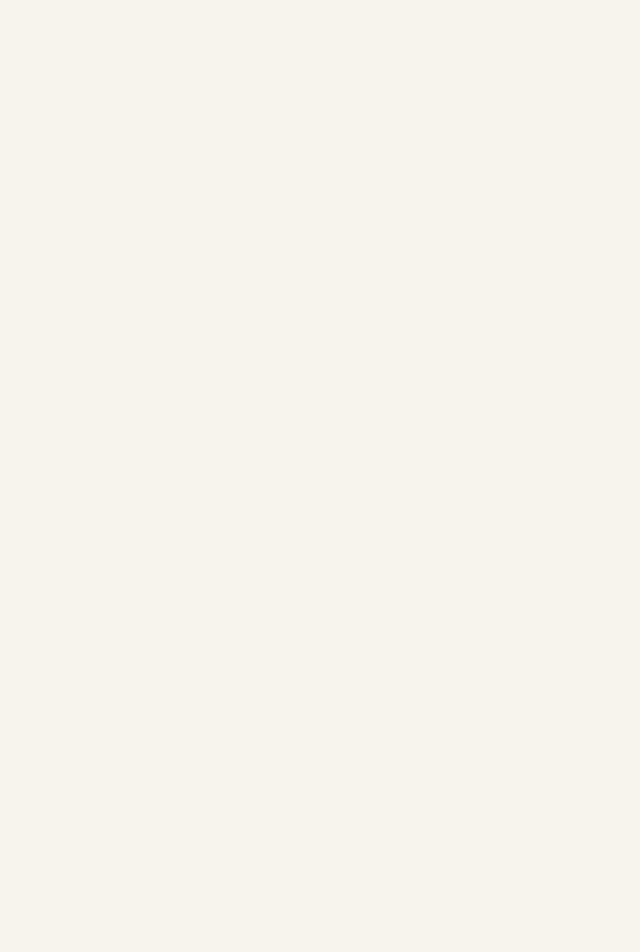
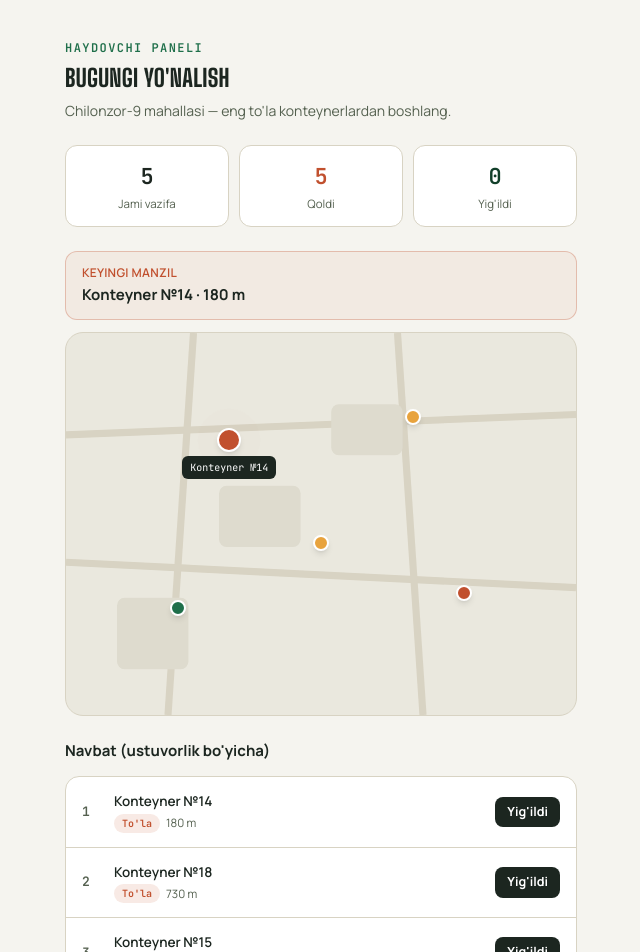
Before and after one commit to kadirovulugbek002-prog/eco-step-uz, a React (Vite) app: page /haydovchi in a window 1280 px wide. Before the commit this address had no page. Shown: the top 952 px of the page, without its empty margins (319-959 px from the left). Before the commit the page ends 800 px from the top, so only its background shows below. Built offline with nearby package versions, Linux system fonts and the light colour scheme.

Commit message:
7-kun: Haydovchi paneli (ustuvorlik navbati, xarita, statistika)

```diff
--- a/src/App.tsx
+++ b/src/App.tsx
@@ -5,6 +5,7 @@ import ProfilePage from "./pages/ProfilePage";
 import MapPage from "./pages/MapPage";
 import RankingPage from "./pages/RankingPage";
 import CouponsPage from "./pages/CouponsPage";
+import DriverPage from "./pages/DriverPage";
 
 export default function App() {
   return (
@@ -16,6 +17,7 @@ export default function App() {
         <Route path="/xarita" element={<MapPage />} />
         <Route path="/reyting" element={<RankingPage />} />
         <Route path="/kuponlar" element={<CouponsPage />} />
+        <Route path="/haydovchi" element={<DriverPage />} />
       </Routes>
     </BrowserRouter>
   );
--- a/src/components/Footer.tsx
+++ b/src/components/Footer.tsx
@@ -1,3 +1,5 @@
+import { Link } from "react-router-dom";
+
 export default function Footer() {
   return (
     <footer className="border-t border-line py-10">
@@ -6,7 +8,17 @@ export default function Footer() {
           <span className="h-[22px] w-[22px] rounded-[7px] bg-primary" />
           Toza Mahalla
         </div>
-        <div className="text-[13px] text-ink-soft">© 2026 · Chiqindini qayta ishlash loyihasi</div>
+        <div className="flex items-center gap-4">
+          <Link
+            to="/haydovchi"
+            className="text-[12.5px] font-semibold text-ink-soft hover:text-ink"
+          >
+            Haydovchimisiz? Panelga kirish →
+          </Link>
+          <div className="text-[13px] text-ink-soft">
+            © 2026 · Chiqindini qayta ishlash loyihasi
+          </div>
+        </div>
       </div>
     </footer>
   );
--- /dev/null
+++ b/src/components/driver/DailyStats.tsx
@@ -0,0 +1,31 @@
+interface Props {
+  total: number;
+  collected: number;
+}
+
+export default function DailyStats({ total, collected }: Props) {
+  const remaining = total - collected;
+
+  return (
+    <div className="grid grid-cols-3 gap-2.5">
+      <div className="rounded-[12px] border border-line bg-white p-3.5 text-center">
+        <p className="font-mono text-[22px] font-semibold text-ink">
+          {total}
+        </p>
+        <p className="mt-0.5 text-[11.5px] text-ink-soft">Jami vazifa</p>
+      </div>
+      <div className="rounded-[12px] border border-line bg-white p-3.5 text-center">
+        <p className="font-mono text-[22px] font-semibold text-[#C1502E]">
+          {remaining}
+        </p>
+        <p className="mt-0.5 text-[11.5px] text-ink-soft">Qoldi</p>
+      </div>
+      <div className="rounded-[12px] border border-line bg-white p-3.5 text-center">
+        <p className="font-mono text-[22px] font-semibold text-primary-deep">
+          {collected}
+        </p>
+        <p className="mt-0.5 text-[11.5px] text-ink-soft">Yig'ildi</p>
+      </div>
+    </div>
+  );
+}
--- /dev/null
+++ b/src/components/driver/RouteMap.tsx
@@ -0,0 +1,62 @@
+import { containers } from "../../data/content";
+import type { OverallStatus } from "../../types";
+
+const STATUS_COLOR: Record<OverallStatus, string> = {
+  bosh: "#1F6F4A",
+  yarim: "#E8A33D",
+  tola: "#C1502E",
+};
+
+interface Props {
+  collectedIds: Set<string>;
+  targetId: string | null;
+}
+
+export default function RouteMap({ collectedIds, targetId }: Props) {
+  return (
+    <div className="relative aspect-[4/3] w-full overflow-hidden rounded-[18px] border border-line bg-[#EAE8DE]">
+      <svg
+        viewBox="0 0 100 75"
+        preserveAspectRatio="none"
+        className="absolute inset-0 h-full w-full"
+      >
+        <line x1="0" y1="20" x2="100" y2="16" stroke="#D8D3C3" strokeWidth="1.4" />
+        <line x1="0" y1="45" x2="100" y2="50" stroke="#D8D3C3" strokeWidth="1.4" />
+        <line x1="25" y1="0" x2="20" y2="75" stroke="#D8D3C3" strokeWidth="1.4" />
+        <line x1="65" y1="0" x2="70" y2="75" stroke="#D8D3C3" strokeWidth="1.4" />
+        <rect x="30" y="30" width="16" height="12" rx="1.5" fill="#DEDBCE" />
+        <rect x="52" y="14" width="14" height="10" rx="1.5" fill="#DEDBCE" />
+        <rect x="10" y="52" width="14" height="14" rx="1.5" fill="#DEDBCE" />
+      </svg>
+
+      {containers.map((c) => {
+        const done = collectedIds.has(c.id);
+        const isTarget = c.id === targetId;
+        return (
+          <div
+            key={c.id}
+            style={{ left: `${c.x}%`, top: `${c.y}%` }}
+            className="absolute -translate-x-1/2 -translate-y-1/2"
+          >
+            {isTarget && (
+              <span className="absolute left-1/2 top-1/2 h-8 w-8 -translate-x-1/2 -translate-y-1/2 animate-ping rounded-full bg-[#C1502E]/40" />
+            )}
+            <span
+              className={`relative block rounded-full border-2 border-white shadow-md ${
+                isTarget ? "h-6 w-6" : "h-4 w-4"
+              }`}
+              style={{
+                backgroundColor: done ? "#B9C2B7" : STATUS_COLOR[c.overallStatus],
+              }}
+            />
+            {isTarget && (
+              <span className="absolute left-1/2 top-full mt-1 -translate-x-1/2 whitespace-nowrap rounded-md bg-ink px-2 py-1 font-mono text-[10px] text-white">
+                {c.name}
+              </span>
+            )}
+          </div>
+        );
+      })}
+    </div>
+  );
+}
--- /dev/null
+++ b/src/components/driver/TaskQueue.tsx
@@ -0,0 +1,68 @@
+import type { ContainerLocation, OverallStatus } from "../../types";
+
+const STATUS_LABEL: Record<OverallStatus, { label: string; classes: string }> = {
+  tola: { label: "To'la", classes: "text-[#C1502E] bg-[#C1502E]/12" },
+  yarim: { label: "Yarim", classes: "text-accent bg-accent/14" },
+  bosh: { label: "Bo'sh", classes: "text-[#1F6F4A] bg-primary/12" },
+};
+
+interface Props {
+  ordered: ContainerLocation[];
+  collectedIds: Set<string>;
+  onToggle: (id: string) => void;
+}
+
+export default function TaskQueue({ ordered, collectedIds, onToggle }: Props) {
+  return (
+    <div className="overflow-hidden rounded-[14px] border border-line bg-white">
+      {ordered.map((c, i) => {
+        const done = collectedIds.has(c.id);
+        const st = STATUS_LABEL[c.overallStatus];
+        return (
+          <div
+            key={c.id}
+            className={`flex items-center justify-between gap-3 px-4 py-3.5 ${
+              i !== ordered.length - 1 ? "border-b border-line" : ""
+            } ${done ? "opacity-50" : ""}`}
+          >
+            <div className="flex items-center gap-3">
+              <span className="w-5 flex-none font-mono text-[13px] font-bold text-ink-soft">
+                {i + 1}
+              </span>
+              <div>
+                <p
+                  className={`text-[13.5px] font-semibold text-ink ${
+                    done ? "line-through" : ""
+                  }`}
+                >
+                  {c.name}
+                </p>
+                <div className="mt-0.5 flex items-center gap-1.5">
+                  <span
+                    className={`rounded-full px-2 py-0.5 font-mono text-[10px] font-semibold ${st.classes}`}
+                  >
+                    {st.label}
+                  </span>
+                  <span className="text-[11.5px] text-ink-soft">
+                    {c.distanceM} m
+                  </span>
+                </div>
+              </div>
+            </div>
+
+            <button
+              onClick={() => onToggle(c.id)}
+              className={`flex-none rounded-[8px] px-3 py-1.5 text-[12.5px] font-bold transition-colors ${
+                done
+                  ? "border border-line text-ink-soft hover:border-ink"
+                  : "bg-ink text-white hover:bg-primary-deep"
+              }`}
+            >
+              {done ? "Bekor qilish" : "Yig'ildi"}
+            </button>
+          </div>
+        );
+      })}
+    </div>
+  );
+}
--- /dev/null
+++ b/src/pages/DriverPage.tsx
@@ -0,0 +1,73 @@
+import { useMemo, useState } from "react";
+import { containers } from "../data/content";
+import DailyStats from "../components/driver/DailyStats";
+import RouteMap from "../components/driver/RouteMap";
+import TaskQueue from "../components/driver/TaskQueue";
+import type { OverallStatus } from "../types";
+
+const PRIORITY: Record<OverallStatus, number> = { tola: 0, yarim: 1, bosh: 2 };
+
+export default function DriverPage() {
+  const [collectedIds, setCollectedIds] = useState<Set<string>>(new Set());
+
+  const ordered = useMemo(() => {
+    return [...containers].sort((a, b) => {
+      const pDiff = PRIORITY[a.overallStatus] - PRIORITY[b.overallStatus];
+      if (pDiff !== 0) return pDiff;
+      return a.distanceM - b.distanceM;
+    });
+  }, []);
+
+  const target = ordered.find((c) => !collectedIds.has(c.id)) ?? null;
+
+  function toggle(id: string) {
+    setCollectedIds((prev) => {
+      const next = new Set(prev);
+      if (next.has(id)) next.delete(id);
+      else next.add(id);
+      return next;
+    });
+  }
+
+  return (
+    <div className="min-h-screen bg-canvas">
+      <div className="mx-auto w-full max-w-[560px] px-6 py-10">
+        <span className="mb-1 block font-mono text-xs font-semibold uppercase tracking-[0.12em] text-primary">
+          Haydovchi paneli
+        </span>
+        <h1 className="heading mb-1 text-[24px]">Bugungi yo'nalish</h1>
+        <p className="mb-6 text-[14px] text-ink-soft">
+          Chilonzor-9 mahallasi — eng to'la konteynerlardan boshlang.
+        </p>
+
+        <div className="mb-6">
+          <DailyStats total={ordered.length} collected={collectedIds.size} />
+        </div>
+
+        {target && (
+          <div className="mb-3 rounded-[12px] border border-[#C1502E]/30 bg-[#C1502E]/6 px-4 py-3">
+            <p className="text-[12px] font-semibold uppercase tracking-wide text-[#C1502E]">
+              Keyingi manzil
+            </p>
+            <p className="mt-0.5 text-[15px] font-bold text-ink">
+              {target.name} · {target.distanceM} m
+            </p>
+          </div>
+        )}
+
+        <RouteMap collectedIds={collectedIds} targetId={target?.id ?? null} />
+
+        <div className="mt-6">
+          <h2 className="mb-3.5 text-[15px] font-bold text-ink">
+            Navbat (ustuvorlik bo'yicha)
+          </h2>
+          <TaskQueue
+            ordered={ordered}
+            collectedIds={collectedIds}
+            onToggle={toggle}
+          />
+        </div>
+      </div>
+    </div>
+  );
+}
```
